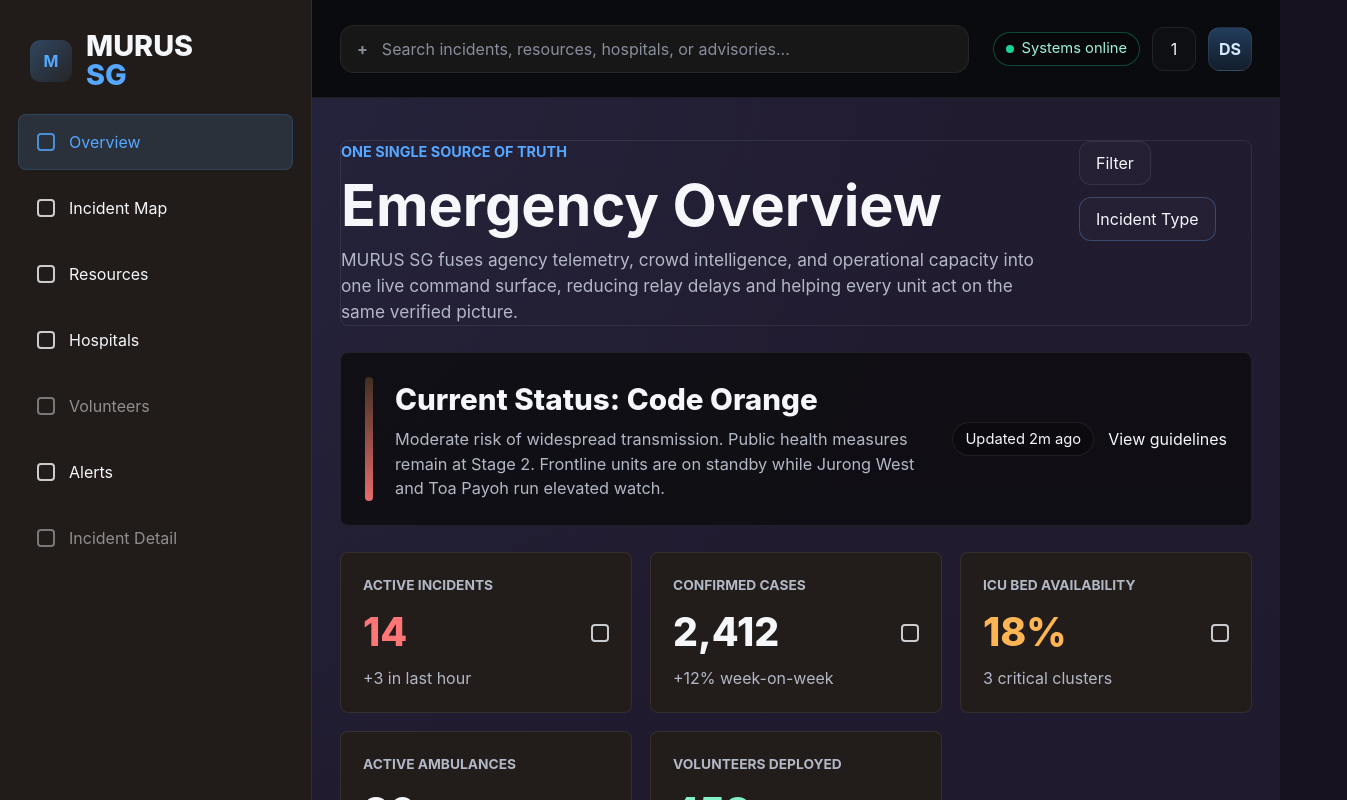
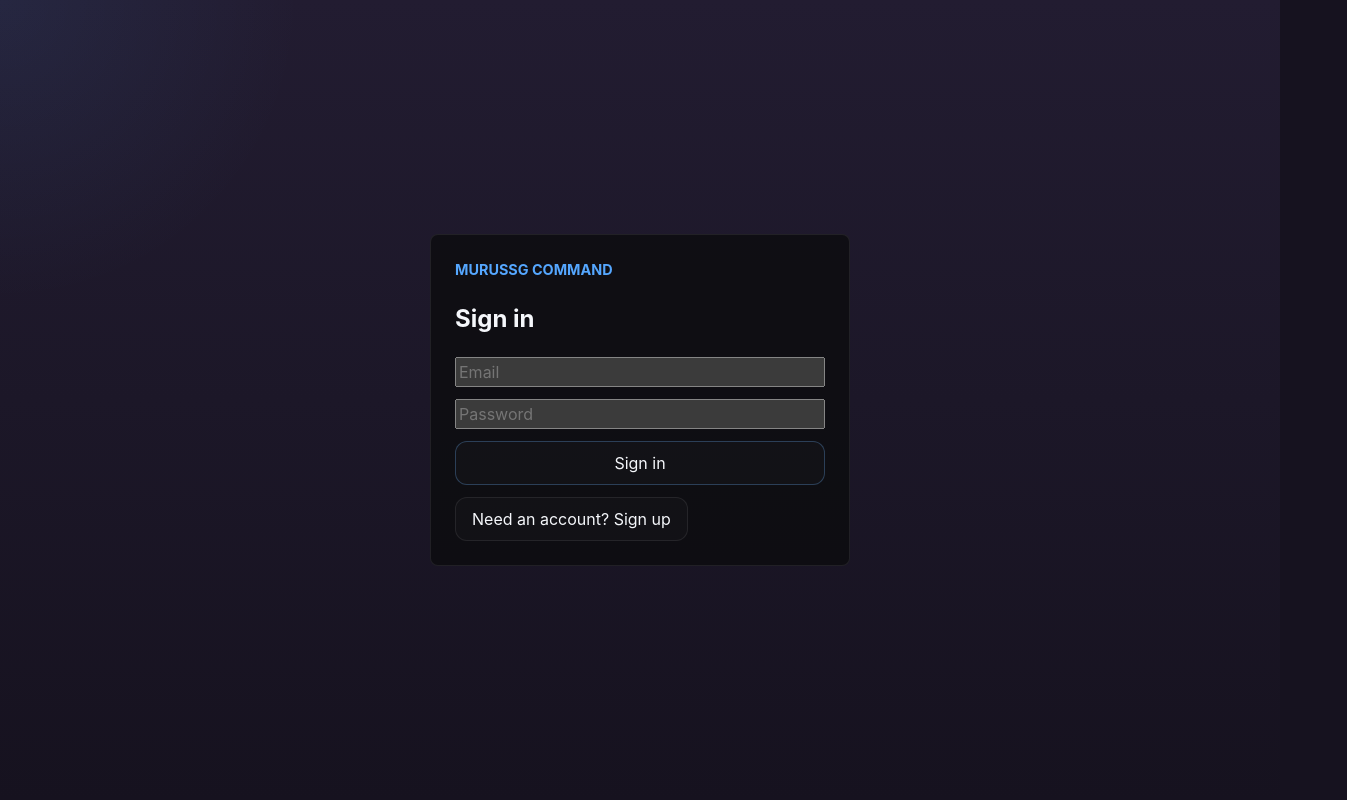
Before and after one commit to murusSG/BrainHack2026, a React (Vite) app in the folder frontend/: page / in a window 1280 px wide. Shown: the top 800 px of the page, 1347 px wide, since content can reach past the window. Built offline with nearby package versions, Linux system fonts and the light colour scheme; no server answers.

Commit message:
feat: add auth

```diff
--- a/frontend/package.json
+++ b/frontend/package.json
@@ -9,6 +9,7 @@
     "preview": "vite preview"
   },
   "dependencies": {
+    "@supabase/supabase-js": "^2.49.9",
     "react": "^18.3.1",
     "react-dom": "^18.3.1"
   },
--- a/frontend/src/main.jsx
+++ b/frontend/src/main.jsx
@@ -1,10 +1,16 @@
 import React from 'react';
 import ReactDOM from 'react-dom/client';
 import App from './App';
+import { AuthProvider } from './store/AuthContext';
+import { LoginGate } from './components/LoginGate';
 import './styles/globals.css';
 
 ReactDOM.createRoot(document.getElementById('root')).render(
   <React.StrictMode>
-    <App />
+    <AuthProvider>
+      <LoginGate>
+        <App />
+      </LoginGate>
+    </AuthProvider>
   </React.StrictMode>
 );
```
Also changed, not shown: 1 other file (tests, documents, lock files or other folders).
